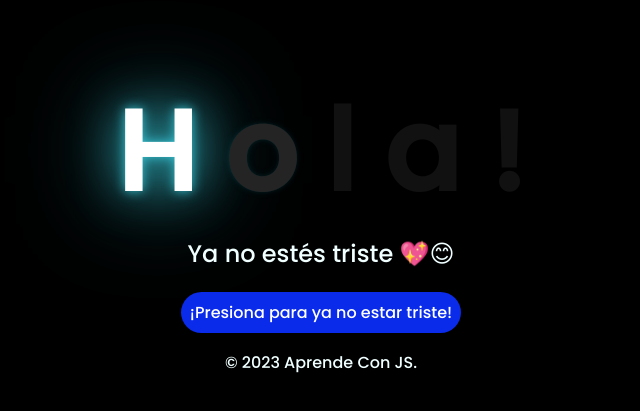
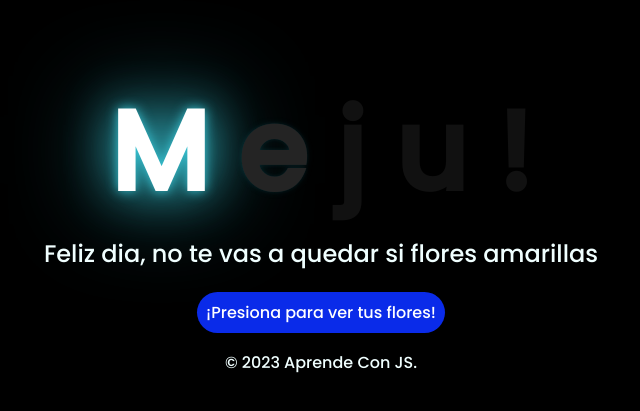
Before and after one commit to NEGRIOS23/Flores, a plain HTML site: page index.html in a window 1280 px wide. Shown: the part 107-518 px from the top of the page, without its empty margins (327-967 px from the left). Drawn offline with Linux system fonts and the light colour scheme.

Commit message:
Update index.html

```diff
--- a/index.html
+++ b/index.html
@@ -12,18 +12,18 @@
 
 <body>
     <div class="greetings">
-        <span>H</span>
-        <span>o</span>
-        <span>l</span>
-        <span>a</span>
+        <span>M</span>
+        <span>e</span>
+        <span>j</span>
+        <span>u</span>
         <span>!</span>
     </div>
     <div class="description">
-        <span>Ya no estés triste 💖😊</span>
+        <span>Feliz dia, no te vas a quedar si flores amarillas</span>
     </div>
     <div class="button">
         <button class="botones">
-            <a href="flower.html" style="color: #fff;">¡Presiona para ya no estar triste!</a>
+            <a href="flower.html" style="color: #fff;">¡Presiona para ver tus flores!</a>
         </button>
     </div>
 
```
